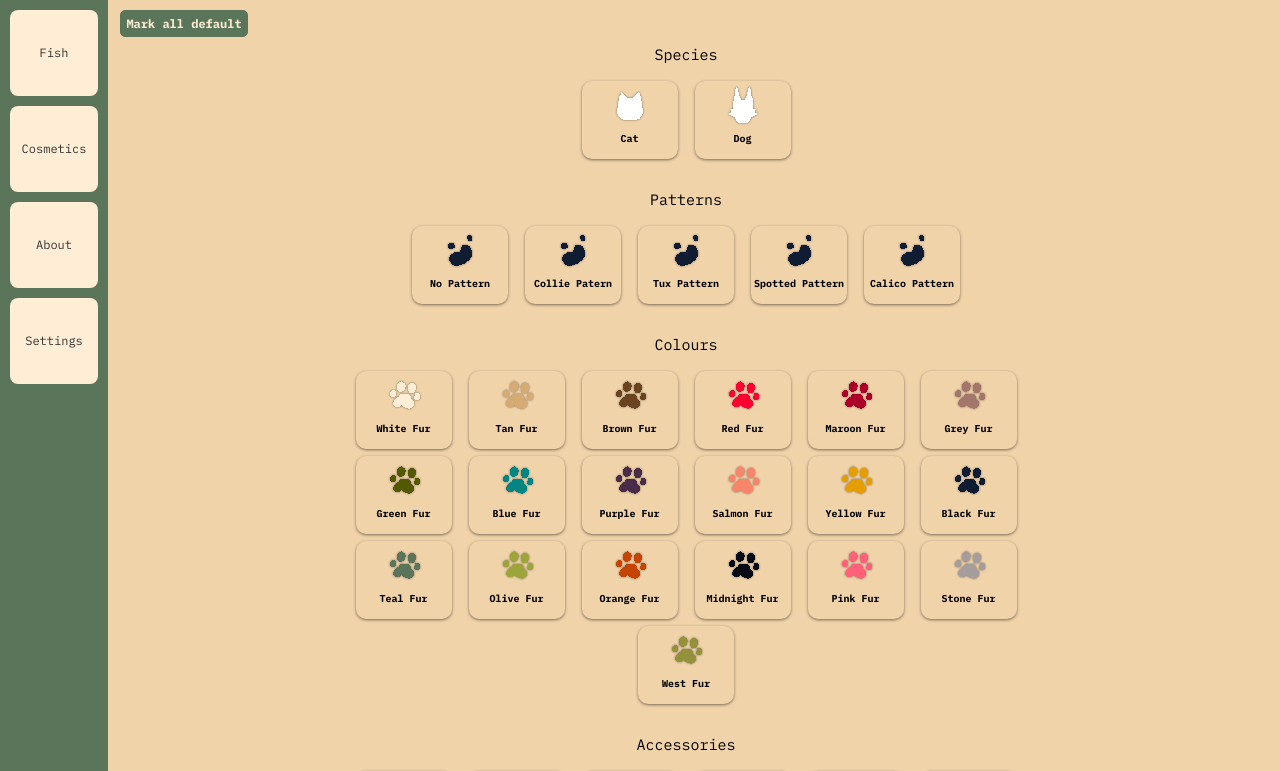
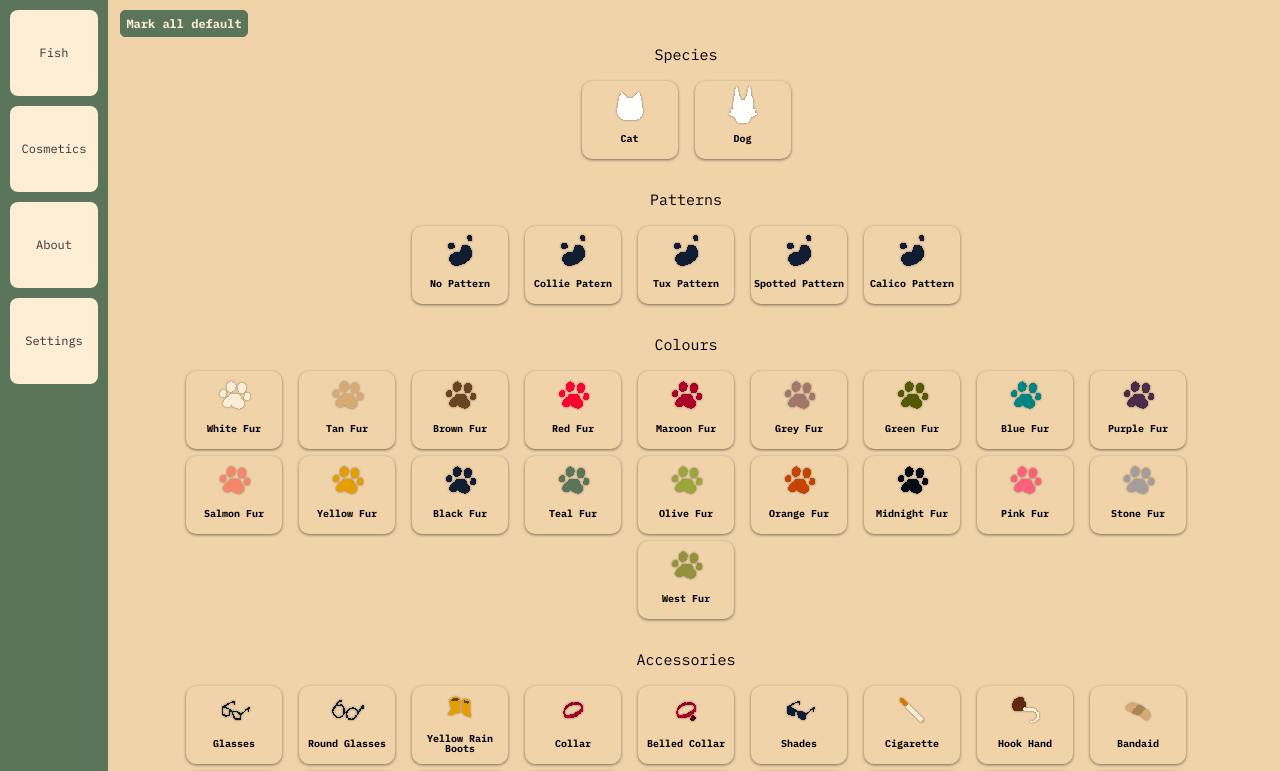
Before and after one commit to puksh/webfishingCollection, a Vue app: page /cosmetics in a window 1280 px wide. Shown: the top 771 px of the page. Built offline with nearby package versions, Linux system fonts and the light colour scheme.

Commit message:
style: Changed max width so Cosmetics tab can be larger

```diff
--- a/src/App.vue
+++ b/src/App.vue
@@ -43,7 +43,7 @@ body::-webkit-scrollbar {
 .main-content {
   flex: 1;
   padding: 20px;
-  max-width: 800px;
+  max-width: 1600px;
   text-align: center;
   border-left: 4px solid transparent;
   border-top-left-radius: 8px;
```
